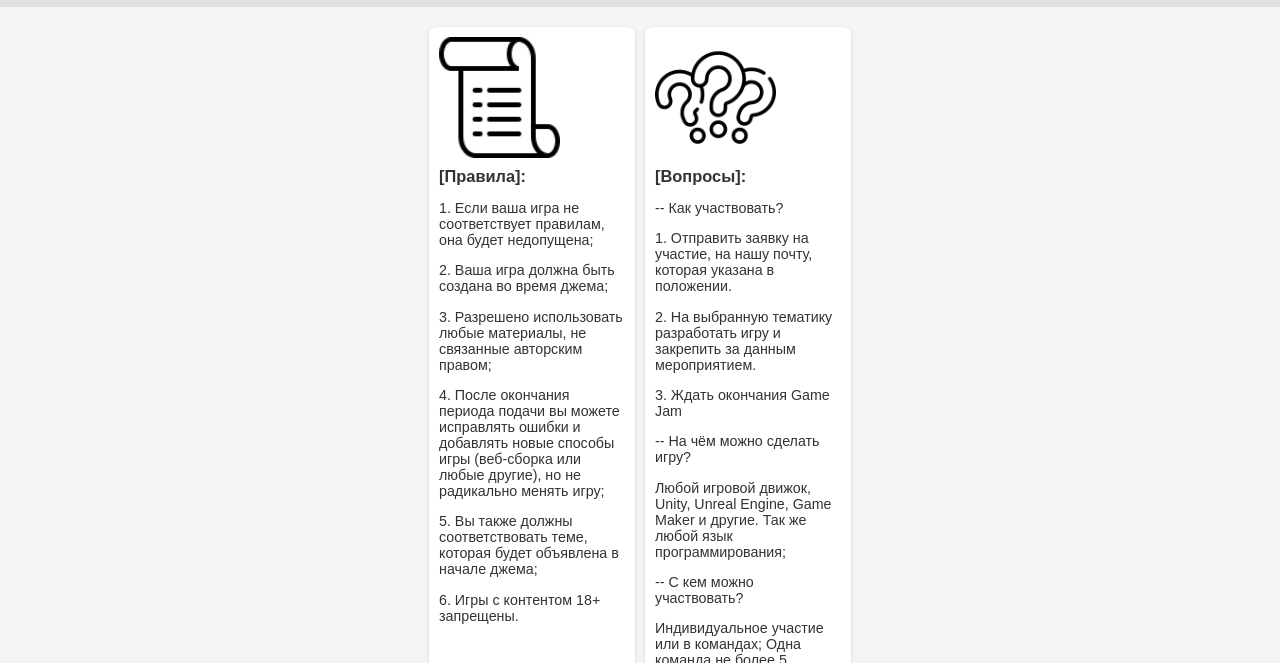
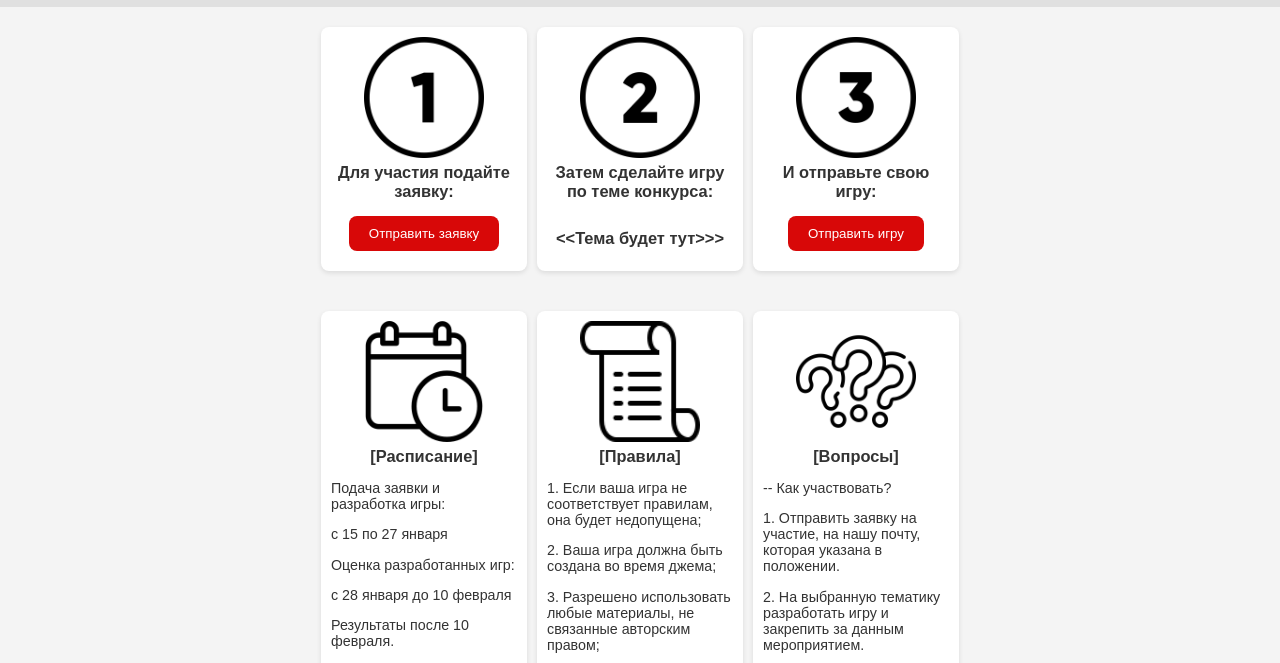
Before and after one commit to Coulneff/nGameJam, a plain HTML site: page index.html in a window 1280 px wide. Shown: the part 137-800 px from the top of the page. Drawn offline with Linux system fonts and the light colour scheme.

Commit message:
Update 1.0 demo_test

```diff
--- a/index.html
+++ b/index.html
@@ -1,6 +1,7 @@
 <!DOCTYPE html>
 <html lang="en">
 <head>
+    <link rel="icon" href="static/img/icn.png" type="image/x-icon">
     <meta charset="UTF-8">
     <meta name="viewport" content="width=device-width, initial-scale=1.0">
     <title>GameJam 2025 (Главная)</title>
@@ -9,14 +10,53 @@
 <body>
     <nav>
         <a href="#"><img src="static/img/logo.png" alt="Лого"></a>
-
     </nav>
     <div class="content">
 
         <div class="projects">
             <a href="#" class="project-card">
+                <img src="static/img/one.png" alt="Project 1">
+                <h3>Для участия подайте заявку:</h3>
+                <div class="buttons">
+                    <form action="https://itch.io/jam/sptk-obrvrn-it-cube-2024-pr1">
+                        <button id="login_page" type="submit" name="submit_a" value="submit_a">Отправить заявку</button>
+                    </form>
+                </div>
+            </a>
+            <a href="#" class="project-card">
+                <img src="static/img/two.png" alt="Project 1">
+                <h3>Затем сделайте игру по теме конкурса:</h3>
+                <br>
+                <h3><<Тема будет тут>>></h3>
+            </a>
+            <a href="#" class="project-card">
+                <img src="static/img/three.png" alt="Project 1">
+                <h3>И отправьте свою игру:</h3>
+                <div class="buttons">
+                    <form action="https://itch.io/jam/sptk-obrvrn-it-cube-2024-pr1">
+                        <button id="login_page" type="submit" name="submit_a" value="submit_a">Отправить игру</button>
+                    </form>
+                </div>
+            </a>
+        </div>
+    </div>
+
+    <div class="content">
+
+        <div class="projects">
+            <a href="#" class="project-card">
+                <img src="static/img/shdl.png" alt="Project 1">
+                <h3>[Расписание]</h3>
+                <p>Подача заявки и разработка игры:</p>
+                <p>с 15 по 27 января</p>
+                <p>Оценка разработанных игр:</p>
+                <p>с 28 января до 10 февраля</p>
+                <p>Результаты после 10 февраля.</p>
+            </a>
+
+            <a href="#" class="project-card">
                 <img src="static/img/rules.png" alt="Project 1">
-                <h3>[Правила]:</h3>
+                <h3>[Правила]</h3>
                 <p>1. Если ваша игра не соответствует правилам, она будет недопущена;</p>
                 <p>2. Ваша игра должна быть создана во время джема;</p>
                 <p>3. Разрешено использовать любые материалы, не связанные авторским правом;</p>
@@ -27,15 +67,16 @@
 
             <a href="#" class="project-card">
                 <img src="static/img/quest.png" alt="Project 2">
-                <h3>[Вопросы]:</h3>
+                <h3>[Вопросы]</h3>
                 <p>-- Как участвовать?</p>
                 <p>1. Отправить заявку на участие, на нашу почту, которая указана в положении.</p>
                 <p>2. На выбранную тематику разработать игру и закрепить за данным мероприятием.</p>
                 <p>3. Ждать окончания Game Jam</p>
                 <p>-- На чём можно сделать игру?</p>
-                <p>Любой игровой движок, Unity, Unreal Engine, Game Maker и другие. Так же любой язык программирования;</p>
+                <p> Любой игровой движок, Unity, Unreal Engine, Game Maker и другие. Так же любой язык программирования;</p>
+                <p> Даже если вы сделаете мобильную игру, она будет принята.</p>
                 <p>-- С кем можно участвовать?</p>
-                <p>Индивидуальное участие или в командах; Одна команда не более 5 человек.</p>
+                <p> Индивидуальное участие или в командах; Одна команда не более 5 человек.</p>
             </a>
         </div>
     </div>
--- a/static/css/main.css
+++ b/static/css/main.css
@@ -46,13 +46,15 @@ nav img {
 }
 
 .buttons {
-    margin-left: auto;
+    justify-content: center;
+    display: flex;
+    align-items: center;
     display: flex;
     flex-wrap: wrap;
 }
 
 .buttons button {
-    background-color: #0282fa;
+    background-color: #d80808;
     color: white;
     border: none;
     padding: 10px 20px;
@@ -101,9 +103,17 @@ nav img {
     object-fit: cover;
     border-radius: 5px;
     justify-content: center; /*центрируем элемент по горизонтали */
+    text-align: center;
+    align-items: center;
+
+    display: block;
+    margin: 0 auto;
 }
 
 .project-card h3 {
+    text-align: center;
+    align-items: center;
+    justify-content: center; /*центрируем элемент по горизонтали */
     margin: 5px 0;
     font-size: calc(16px + (11 - 10) * ((100vw - 800px) / (1920 - 800)));
 }
@@ -115,7 +125,7 @@ nav img {
 .projects-header {
     display: flex;
     align-items: center;
-    justify-content: left;
+    justify-content: center;
     padding-left: 20px;
     flex-wrap: wrap;
 }
```
Also changed, not shown: static/img/icn.png (added), static/img/one.png (added), static/img/shdl.png (added), static/img/shedule.png (added), static/img/three.png (added), static/img/two.png (added).
